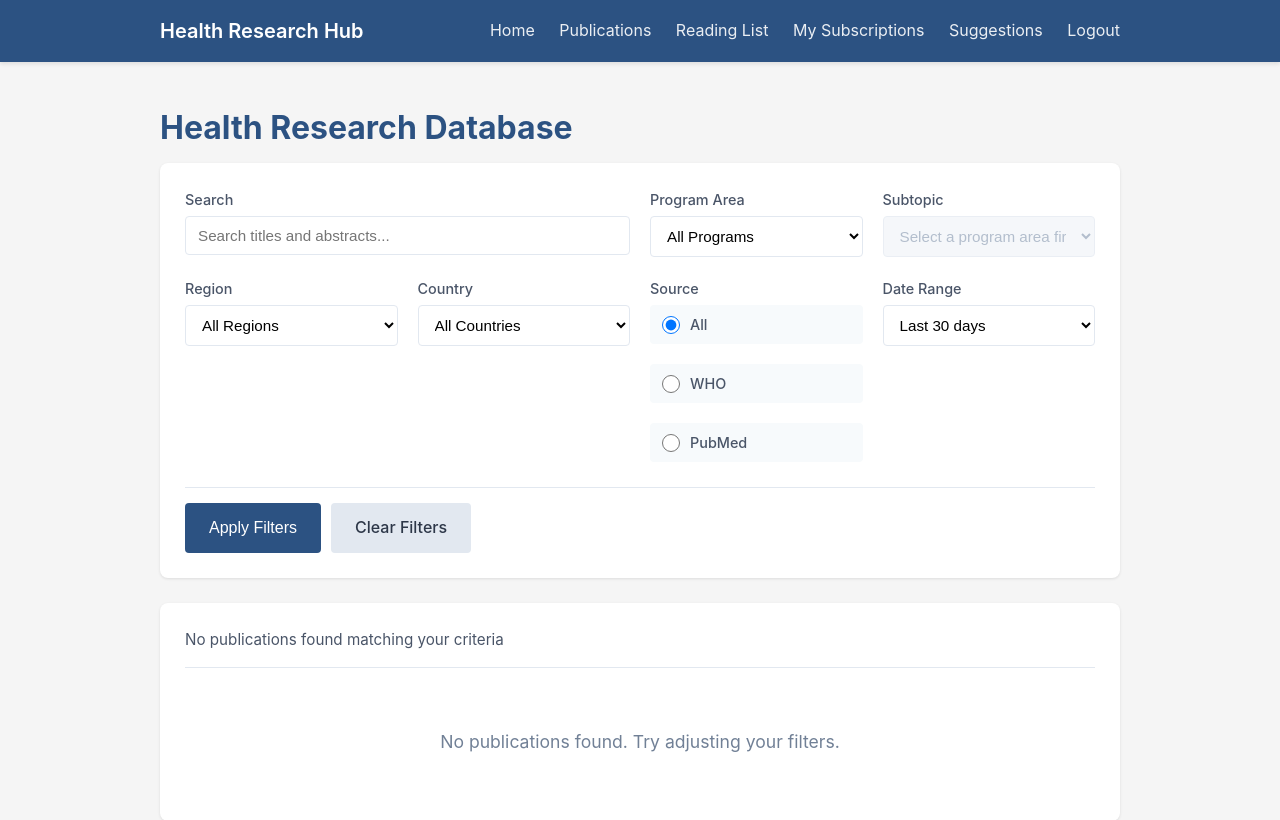
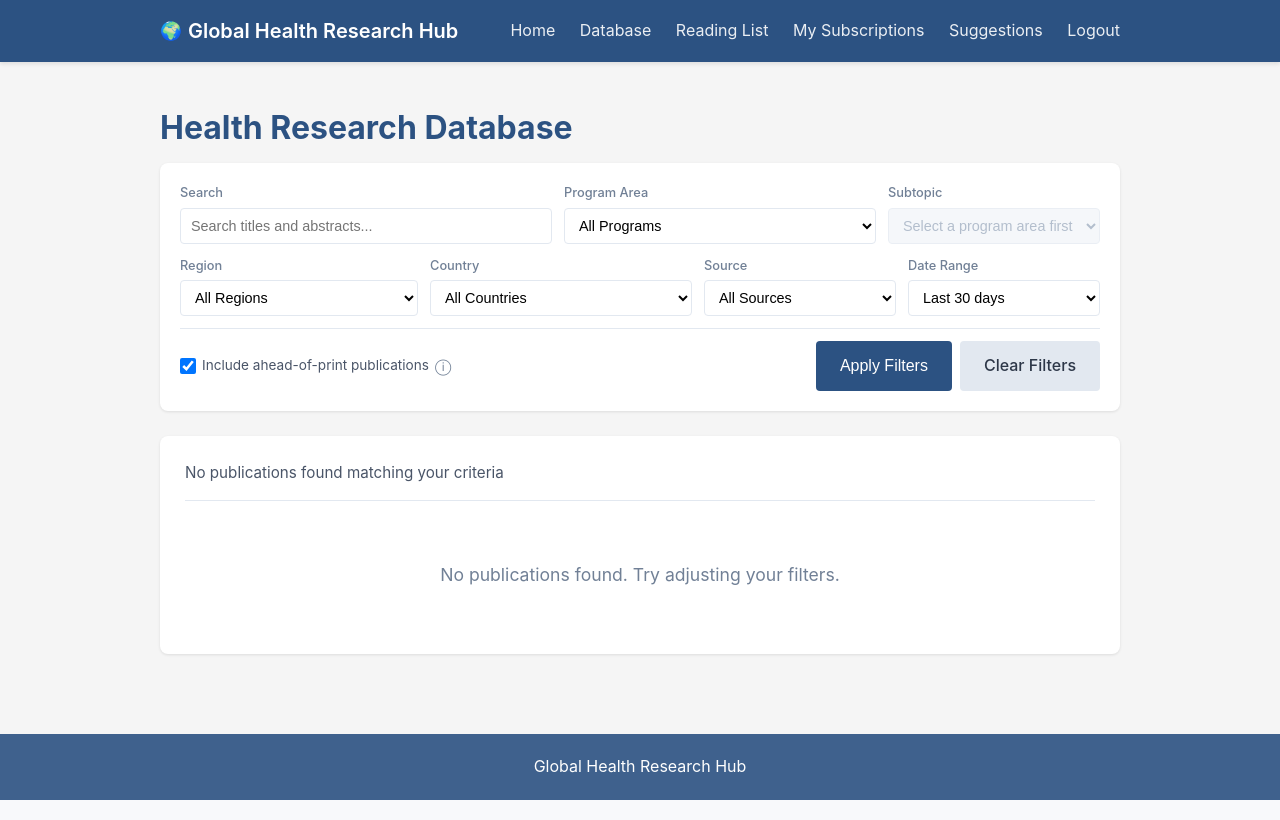
Before and after one commit to eingersoll21/Health-Publications-Repository, a Flask app: page /browse in a window 1280 px wide. Shown: the top 820 px of the page. Run offline with Flask 3, Linux system fonts and the light colour scheme; the visitor is signed in with stand-in values (Sample User, id 1); data that the repository does not hold is empty; some libraries are stand-ins or nearby versions.

Commit message:
UI improvements, filter layout, AI/ML subtopic, branding updates
- Landing page: Changed "We" to "This tool", added "More sources coming soon" link
- Navigation: Renamed to "Global Health Research Hub" with globe icon, "Publications" → "Database"
- Browse page: Compact horizontal filter layout, Source as dropdown, ahead-of-print filter checkbox
- Browse page: Date range info banner for >6 month selections
- Subscriptions page: Alphabetized program tiles, fixed tile expansion CSS
- Config: Added AI & Machine Learning subtopic to Digital Health with comprehensive keywords
- Config: Increased PubMed max results per area to 300

🤖 Generated with [Claude Code](https://claude.com/claude-code)

Co-Authored-By: Claude Opus 4.5 <noreply@anthropic.com>

```diff
--- a/app/routes.py
+++ b/app/routes.py
@@ -328,6 +328,13 @@ def browse():
     date_to = request.args.get('date_to', '')
     search = request.args.get('search', '')
     page = request.args.get('page', 1, type=int)
+    # Ahead-of-print filter: default is True (include them), but if parameter is explicitly absent after form submit, exclude
+    # Check if the parameter is in the request at all (form was submitted)
+    if 'include_ahead_of_print' in request.args:
+        include_ahead_of_print = request.args.get('include_ahead_of_print') == '1'
+    else:
+        # First visit or no filters applied - default to True (include ahead-of-print)
+        include_ahead_of_print = True
 
     # Build base query
     query = db.session.query(Publication)
@@ -374,6 +381,10 @@ def browse():
     # Apply source filter
     if source:
         query = query.filter(Publication.source == source)
+
+    # Apply ahead-of-print filter
+    if not include_ahead_of_print:
+        query = query.filter(Publication.is_ahead_of_print == False)
 
     # Apply date range filter
     if date_range == 'custom':
@@ -471,6 +482,7 @@ def browse():
         current_date_from=date_from,
         current_date_to=date_to,
         current_search=search,
+        include_ahead_of_print=include_ahead_of_print,
         # Filter options
         program_choices=program_choices,
         program_areas_with_subtopics=program_areas_with_subtopics,
--- a/app/scrapers/who_scraper.py
+++ b/app/scrapers/who_scraper.py
@@ -34,7 +34,7 @@ HEADERS = {
     "Accept-Language": "en-US,en;q=0.5",
 }
 
-# Number of publications to fetch from API
+# Number of publications to fetch from API (WHO API hard limit is 100)
 MAX_PUBLICATIONS = 100
 
 
--- a/app/static/style.css
+++ b/app/static/style.css
@@ -46,6 +46,13 @@ body {
     text-decoration: none;
     font-size: 1.25rem;
     font-weight: 600;
+    display: flex;
+    align-items: center;
+    gap: 6px;
+}
+
+.globe-icon {
+    font-size: 1.1rem;
 }
 
 .nav-links a {
@@ -629,6 +636,23 @@ body {
     line-height: 1.5;
 }
 
+.more-sources-hint {
+    text-align: center;
+    color: #718096;
+    font-size: 0.9rem;
+    font-style: italic;
+    margin-top: 20px;
+}
+
+.more-sources-hint a {
+    color: #3182ce;
+    text-decoration: none;
+}
+
+.more-sources-hint a:hover {
+    text-decoration: underline;
+}
+
 /* CTA Section */
 .cta-section {
     text-align: center;
@@ -901,17 +925,33 @@ body {
 /* Filters Section */
 .filters-section {
     background-color: white;
-    padding: 25px;
+    padding: 20px;
     border-radius: 8px;
     box-shadow: 0 1px 3px rgba(0, 0, 0, 0.1);
     margin-bottom: 25px;
 }
 
-.filters-grid {
+/* Filter Rows */
+.filters-row {
     display: grid;
-    grid-template-columns: repeat(auto-fit, minmax(200px, 1fr));
-    gap: 20px;
-    margin-bottom: 20px;
+    gap: 12px;
+    margin-bottom: 12px;
+}
+
+.filters-row-1 {
+    grid-template-columns: 2fr 1fr 1fr;
+}
+
+.filters-row-2 {
+    grid-template-columns: repeat(4, 1fr);
+}
+
+.filters-row-actions {
+    display: flex;
+    justify-content: space-between;
+    align-items: center;
+    padding-top: 12px;
+    border-top: 1px solid #e2e8f0;
 }
 
 .filter-group {
@@ -921,26 +961,28 @@ body {
 
 .filter-group label {
     font-weight: 500;
-    color: #4a5568;
-    margin-bottom: 5px;
-    font-size: 0.9rem;
+    color: #718096;
+    margin-bottom: 4px;
+    font-size: 0.8rem;
 }
 
 .filter-group select,
 .filter-group input[type="text"],
 .filter-group input[type="date"] {
-    padding: 10px 12px;
+    padding: 8px 10px;
     border: 1px solid #e2e8f0;
     border-radius: 4px;
-    font-size: 0.95rem;
+    font-size: 0.9rem;
     background-color: white;
+    height: 36px;
+    box-sizing: border-box;
 }
 
 .filter-group select:focus,
 .filter-group input:focus {
     outline: none;
     border-color: #3182ce;
-    box-shadow: 0 0 0 3px rgba(49, 130, 206, 0.1);
+    box-shadow: 0 0 0 2px rgba(49, 130, 206, 0.1);
 }
 
 .filter-group select:disabled {
@@ -949,45 +991,130 @@ body {
     cursor: not-allowed;
 }
 
-.filter-search {
-    grid-column: span 2;
-}
-
 .filter-search input {
     width: 100%;
 }
 
-.radio-group {
-    display: flex;
-    gap: 15px;
-    flex-wrap: wrap;
-}
-
-.radio-group .radio-label {
-    padding: 8px 12px;
-    background-color: #f7fafc;
-    font-size: 0.9rem;
-}
-
 .date-inputs {
     display: flex;
     align-items: center;
-    gap: 10px;
+    gap: 8px;
 }
 
 .date-inputs input {
     flex: 1;
+    height: 36px;
 }
 
 .date-inputs span {
     color: #718096;
+    font-size: 0.85rem;
 }
 
 .filter-buttons {
     display: flex;
-    gap: 10px;
-    padding-top: 15px;
-    border-top: 1px solid #e2e8f0;
+    gap: 8px;
+}
+
+/* Responsive filters */
+@media (max-width: 900px) {
+    .filters-row-1 {
+        grid-template-columns: 1fr 1fr;
+    }
+    .filters-row-1 .filter-search {
+        grid-column: span 2;
+    }
+    .filters-row-2 {
+        grid-template-columns: repeat(2, 1fr);
+    }
+    .filters-row-actions {
+        flex-direction: column;
+        align-items: flex-start;
+        gap: 12px;
+    }
+}
+
+@media (max-width: 600px) {
+    .filters-row-1,
+    .filters-row-2 {
+        grid-template-columns: 1fr;
+    }
+    .filters-row-1 .filter-search {
+        grid-column: span 1;
+    }
+}
+
+/* Date Range Info Banner */
+.date-range-info-banner {
+    background-color: #ebf8ff;
+    border: 1px solid #90cdf4;
+    border-radius: 6px;
+    padding: 12px 16px;
+    margin-bottom: 15px;
+    color: #2c5282;
+    font-size: 0.9rem;
+}
+
+/* Ahead of Print Checkbox Filter */
+.checkbox-label-inline {
+    display: flex;
+    align-items: center;
+    gap: 6px;
+    font-weight: normal;
+    cursor: pointer;
+    font-size: 0.85rem;
+    color: #4a5568;
+}
+
+.checkbox-label-inline input[type="checkbox"] {
+    width: 16px;
+    height: 16px;
+    cursor: pointer;
+}
+
+.ahead-of-print-info {
+    position: relative;
+    cursor: help;
+    color: #718096;
+    font-size: 1rem;
+}
+
+.ahead-of-print-info .tooltip {
+    position: absolute;
+    bottom: 100%;
+    left: 50%;
+    transform: translateX(-50%);
+    background-color: #f7fafc;
+    color: #2d3748;
+    padding: 12px 15px;
+    border-radius: 6px;
+    font-size: 0.85rem;
+    width: 280px;
+    z-index: 100;
+    opacity: 0;
+    visibility: hidden;
+    transition: opacity 0.2s, visibility 0.2s;
+    box-shadow: 0 4px 12px rgba(0, 0, 0, 0.15);
+    margin-bottom: 8px;
+    border: 1px solid #e2e8f0;
+}
+
+.ahead-of-print-info:hover .tooltip {
+    opacity: 1;
+    visibility: visible;
+}
+
+.ahead-of-print-info .tooltip .tooltip-title {
+    display: block;
+    font-weight: 600;
+    margin-bottom: 6px;
+    color: #2c5282;
+}
+
+.ahead-of-print-info .tooltip .tooltip-text {
+    display: block;
+    line-height: 1.4;
+    font-weight: normal;
 }
 
 /* Results Section */
--- a/app/templates/base.html
+++ b/app/templates/base.html
@@ -9,11 +9,11 @@
 <body>
     <nav class="navbar">
         <div class="nav-container">
-            <a href="{{ url_for('main.index') }}" class="nav-brand">Health Research Hub</a>
+            <a href="{{ url_for('main.index') }}" class="nav-brand"><span class="globe-icon">&#127757;</span> Global Health Research Hub</a>
             <div class="nav-links">
                 {% if current_user.is_authenticated %}
                     <a href="{{ url_for('main.home') }}">Home</a>
-                    <a href="{{ url_for('main.browse') }}">Publications</a>
+                    <a href="{{ url_for('main.browse') }}">Database</a>
                     <a href="{{ url_for('main.reading_list') }}">Reading List</a>
                     <a href="{{ url_for('main.preferences') }}">My Subscriptions</a>
                     <a href="{{ url_for('main.suggestions') }}">Suggestions</a>
--- a/app/templates/browse.html
+++ b/app/templates/browse.html
@@ -15,14 +15,12 @@
     <!-- Filters Section -->
     <div class="filters-section">
         <form method="GET" action="{{ url_for('main.browse') }}" id="filter-form">
-            <div class="filters-grid">
-                <!-- Search -->
+            <!-- Row 1: Search, Program Area, Subtopic -->
+            <div class="filters-row filters-row-1">
                 <div class="filter-group filter-search">
                     <label for="search">Search</label>
                     <input type="text" id="search" name="search" value="{{ current_search }}" placeholder="Search titles and abstracts...">
                 </div>
-
-                <!-- Program Area -->
                 <div class="filter-group">
                     <label for="program">Program Area</label>
                     <select id="program" name="program">
@@ -32,8 +30,6 @@
                         {% endfor %}
                     </select>
                 </div>
-
-                <!-- Subtopic (dynamic based on program) -->
                 <div class="filter-group">
                     <label for="subtopic">Subtopic</label>
                     <select id="subtopic" name="subtopic" {% if not current_program %}disabled{% endif %}>
@@ -49,8 +45,10 @@
                         {% endif %}
                     </select>
                 </div>
+            </div>
 
-                <!-- Region -->
+            <!-- Row 2: Region, Country, Source, Date Range -->
+            <div class="filters-row filters-row-2">
                 <div class="filter-group">
                     <label for="region">Region</label>
                     <select id="region" name="region">
@@ -60,8 +58,6 @@
                         {% endfor %}
                     </select>
                 </div>
-
-                <!-- Country -->
                 <div class="filter-group">
                     <label for="country">Country</label>
                     <select id="country" name="country">
@@ -71,24 +67,14 @@
                         {% endfor %}
                     </select>
                 </div>
-
-                <!-- Source -->
                 <div class="filter-group">
-                    <label>Source</label>
-                    <div class="radio-group">
-                        <label class="radio-label">
-                            <input type="radio" name="source" value="" {% if not current_source %}checked{% endif %}> All
-                        </label>
-                        <label class="radio-label">
-                            <input type="radio" name="source" value="WHO" {% if current_source == 'WHO' %}checked{% endif %}> WHO
-                        </label>
-                        <label class="radio-label">
-                            <input type="radio" name="source" value="PubMed" {% if current_source == 'PubMed' %}checked{% endif %}> PubMed
-                        </label>
-                    </div>
+                    <label for="source">Source</label>
+                    <select id="source" name="source">
+                        <option value="" {% if not current_source %}selected{% endif %}>All Sources</option>
+                        <option value="WHO" {% if current_source == 'WHO' %}selected{% endif %}>WHO</option>
+                        <option value="PubMed" {% if current_source == 'PubMed' %}selected{% endif %}>PubMed</option>
+                    </select>
                 </div>
-
-                <!-- Date Range -->
                 <div class="filter-group">
                     <label for="date_range">Date Range</label>
                     <select id="date_range" name="date_range">
@@ -97,9 +83,11 @@
                         {% endfor %}
                     </select>
                 </div>
+            </div>
 
-                <!-- Custom Date Range -->
-                <div class="filter-group custom-date-range" id="custom-date-container" style="{% if current_date_range != 'custom' %}display: none;{% endif %}">
+            <!-- Custom Date Range (shows when custom is selected) -->
+            <div class="filters-row" id="custom-date-container" style="{% if current_date_range != 'custom' %}display: none;{% endif %}">
+                <div class="filter-group custom-date-range">
                     <label>Custom Range</label>
                     <div class="date-inputs">
                         <input type="date" id="date_from" name="date_from" value="{{ current_date_from }}" placeholder="From">
@@ -109,10 +97,27 @@
                 </div>
             </div>
 
-            <!-- Filter Buttons -->
-            <div class="filter-buttons">
-                <button type="submit" class="btn btn-primary">Apply Filters</button>
-                <a href="{{ url_for('main.browse') }}" class="btn btn-secondary">Clear Filters</a>
+            <!-- Date Range Info Banner -->
+            <div class="date-range-info-banner" id="date-range-info" style="display: none;">
+                Our database currently contains 6 months of publications. We're working on expanding this range.
+            </div>
+
+            <!-- Row 3: Checkbox + Buttons -->
+            <div class="filters-row-actions">
+                <label class="checkbox-label-inline">
+                    <input type="checkbox" name="include_ahead_of_print" id="include_ahead_of_print" value="1" {% if include_ahead_of_print %}checked{% endif %}>
+                    <span>Include ahead-of-print publications</span>
+                    <span class="info-icon ahead-of-print-info">&#9432;
+                        <span class="tooltip">
+                            <span class="tooltip-title">What is Ahead of Print?</span>
+                            <span class="tooltip-text">This publication has been accepted by a journal but is not yet in its final published form. Typically, only the abstract is available. The full text will be accessible once officially published. Deselect if you'd like to view officially published content only.</span>
+                        </span>
+                    </span>
+                </label>
+                <div class="filter-buttons">
+                    <button type="submit" class="btn btn-primary">Apply Filters</button>
+                    <a href="{{ url_for('main.browse') }}" class="btn btn-secondary">Clear Filters</a>
+                </div>
             </div>
         </form>
     </div>
@@ -192,7 +197,7 @@
         {% if pagination.pages > 1 %}
         <nav class="pagination">
             {% if pagination.has_prev %}
-            <a href="{{ url_for('main.browse', page=pagination.prev_num, program=current_program, subtopic=current_subtopic, region=current_region, country=current_country, source=current_source, date_range=current_date_range, date_from=current_date_from, date_to=current_date_to, search=current_search) }}" class="page-link">&laquo; Previous</a>
+            <a href="{{ url_for('main.browse', page=pagination.prev_num, program=current_program, subtopic=current_subtopic, region=current_region, country=current_country, source=current_source, date_range=current_date_range, date_from=current_date_from, date_to=current_date_to, search=current_search, include_ahead_of_print='1' if include_ahead_of_print else '0') }}" class="page-link">&laquo; Previous</a>
             {% endif %}
 
             {% for page_num in pagination.iter_pages(left_edge=1, right_edge=1, left_current=2, right_current=2) %}
@@ -200,7 +205,7 @@
                     {% if page_num == pagination.page %}
                     <span class="page-link current">{{ page_num }}</span>
                     {% else %}
-                    <a href="{{ url_for('main.browse', page=page_num, program=current_program, subtopic=current_subtopic, region=current_region, country=current_country, source=current_source, date_range=current_date_range, date_from=current_date_from, date_to=current_date_to, search=current_search) }}" class="page-link">{{ page_num }}</a>
+                    <a href="{{ url_for('main.browse', page=page_num, program=current_program, subtopic=current_subtopic, region=current_region, country=current_country, source=current_source, date_range=current_date_range, date_from=current_date_from, date_to=current_date_to, search=current_search, include_ahead_of_print='1' if include_ahead_of_print else '0') }}" class="page-link">{{ page_num }}</a>
                     {% endif %}
                 {% else %}
                     <span class="page-ellipsis">...</span>
@@ -208,7 +213,7 @@
             {% endfor %}
 
             {% if pagination.has_next %}
-            <a href="{{ url_for('main.browse', page=pagination.next_num, program=current_program, subtopic=current_subtopic, region=current_region, country=current_country, source=current_source, date_range=current_date_range, date_from=current_date_from, date_to=current_date_to, search=current_search) }}" class="page-link">Next &raquo;</a>
+            <a href="{{ url_for('main.browse', page=pagination.next_num, program=current_program, subtopic=current_subtopic, region=current_region, country=current_country, source=current_source, date_range=current_date_range, date_from=current_date_from, date_to=current_date_to, search=current_search, include_ahead_of_print='1' if include_ahead_of_print else '0') }}" class="page-link">Next &raquo;</a>
             {% endif %}
         </nav>
         {% endif %}
@@ -274,15 +279,32 @@ document.getElementById('region').addEventListener('change', function() {
     });
 });
 
-// Show/hide custom date range inputs
-document.getElementById('date_range').addEventListener('change', function() {
+// Show/hide custom date range inputs and info banner
+function updateDateRangeUI() {
+    const dateRange = document.getElementById('date_range').value;
     const customContainer = document.getElementById('custom-date-container');
-    if (this.value === 'custom') {
+    const infoBanner = document.getElementById('date-range-info');
+
+    // Show custom date inputs if custom is selected
+    if (dateRange === 'custom') {
         customContainer.style.display = 'block';
     } else {
         customContainer.style.display = 'none';
     }
-});
+
+    // Show info banner for date ranges > 6 months (180 days)
+    const daysValue = parseInt(dateRange);
+    if (!isNaN(daysValue) && daysValue > 180) {
+        infoBanner.style.display = 'block';
+    } else {
+        infoBanner.style.display = 'none';
+    }
+}
+
+document.getElementById('date_range').addEventListener('change', updateDateRangeUI);
+
+// Run on page load to show info banner if > 6 months is already selected
+document.addEventListener('DOMContentLoaded', updateDateRangeUI);
 </script>
 <script src="{{ url_for('static', filename='reading-list.js') }}"></script>
 {% endblock %}
--- a/app/templates/preferences.html
+++ b/app/templates/preferences.html
@@ -24,6 +24,7 @@
                     {% set _ = all_programs.append({'key': program_key, 'info': program_info, 'category': category}) %}
                 {% endfor %}
             {% endfor %}
+            {% set all_programs = all_programs|sort(attribute='info.name') %}
 
             <div class="program-cards-grid" id="program-grid">
                 {% for program in all_programs %}
@@ -354,12 +355,13 @@
     margin: 0 0 15px 0;
 }
 
-/* Program Cards Grid - Fixed uniform sizing */
+/* Program Cards Grid - Each tile sizes to its own content */
 .program-cards-grid {
     display: grid;
     grid-template-columns: repeat(3, 1fr);
     gap: 12px;
     margin-bottom: 15px;
+    align-items: start;
 }
 .program-card {
     border: 1px solid #e2e8f0;
```
Also changed, not shown: app/config.py (+6 -2 lines), app/templates/index.html (+5 -4 lines).
